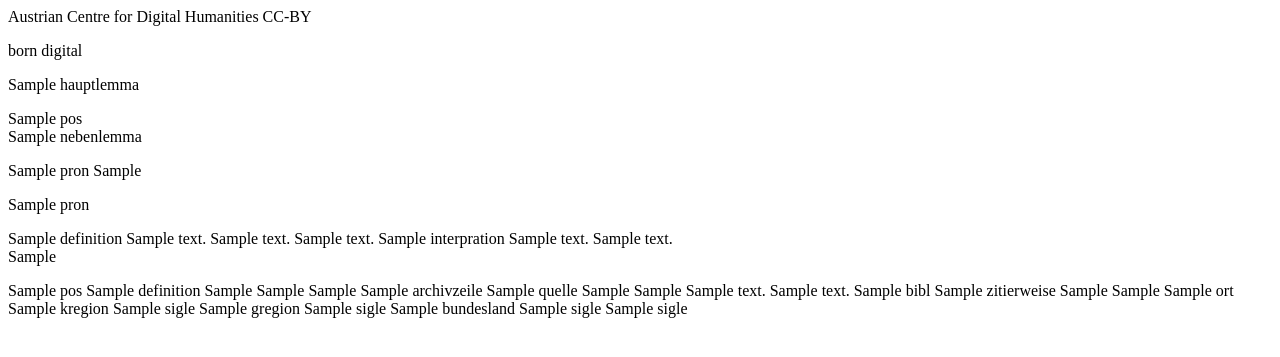
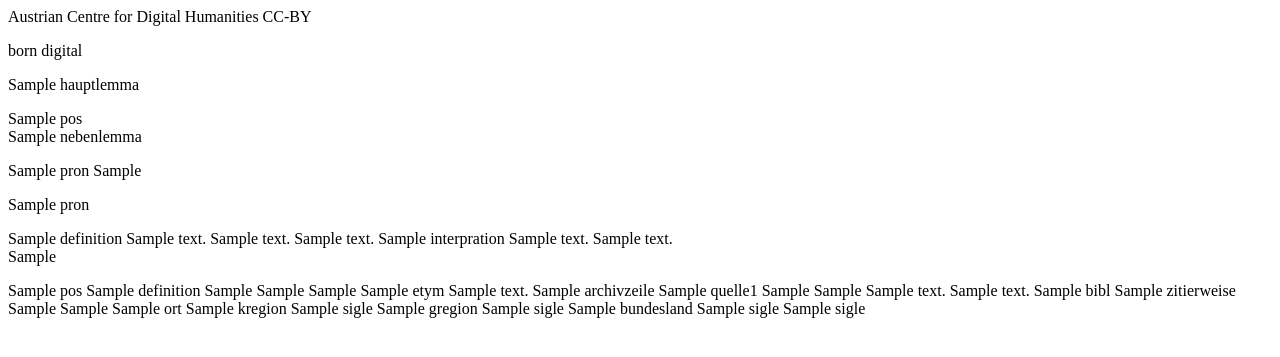
Before and after one commit to acdh-oeaw/dboebackend, a Django app: template belege/templates/belege/beleg_detail.j2 in a window 1280 px wide. Shown: the top 357 px of the page. Run offline with Django 5.2, Linux system fonts and the light colour scheme; the template is opened without the code that fills it: most values are stand-ins (such as "Sample title", 1, 10 or a date in 2020).

Commit message:
feat(TEI): page, notabene, etym

```diff
--- a/belege/templates/belege/beleg_detail.j2
+++ b/belege/templates/belege/beleg_detail.j2
@@ -49,9 +49,11 @@
         <ref type="fragebogenNummer">{{ x.fragebogen_nummer }}</ref>{% endif %}
     </cit>{% endfor %}{% if object.xr_type_verweise_o %}
     <xr type="verweise" resp="O">{{ object.xr_type_verweise_o }}</xr>{% endif %}{% if object.xr_type_verweise_b %}
-    <xr type="verweise" resp="B">{{ object.xr_type_verweise_b }}</xr>{% endif %}{% if object.archivzeile %}
+    <xr type="verweise" resp="B">{{ object.xr_type_verweise_b }}</xr>{% endif %}{% for x in object.etym %}
+    <etym resp="B">{{ x }}</etym>{% endfor %}{% for x in object.note_notabene %}
+    <note type="notabene">{{ x }}</note>{% endfor %}{% if object.archivzeile %}
     <ref type="archiv">{{ object.archivzeile }}</ref>{% endif %}{% if object.quelle %}
-    <ref type="quelle">{{ object.quelle }}</ref>{% endif %}{% if object.quelle_bearbeitet %}
+    <ref type="quelle">{{ object.quelle }}{% if object.quelle_page %}<ref type="seite">{{ object.quelle_page }}</ref>{% endif %}</ref>{% endif %}{% if object.quelle_bearbeitet %}
     <ref type="quelleBearbeitet">{{ object.quelle_bearbeitet}}</ref>{% endif %}{% if object.fragebogen_nummer %}
     <ref type="fragebogenNummer">{{ object.fragebogen_nummer }}</ref>{% endif %}{% for x in object.note_diverse %}
     <note type="diverse" n="{{ forloop.counter }} ">{{ x }}</note>{% endfor %}{% for x in object.note_lautung.all %}
```
